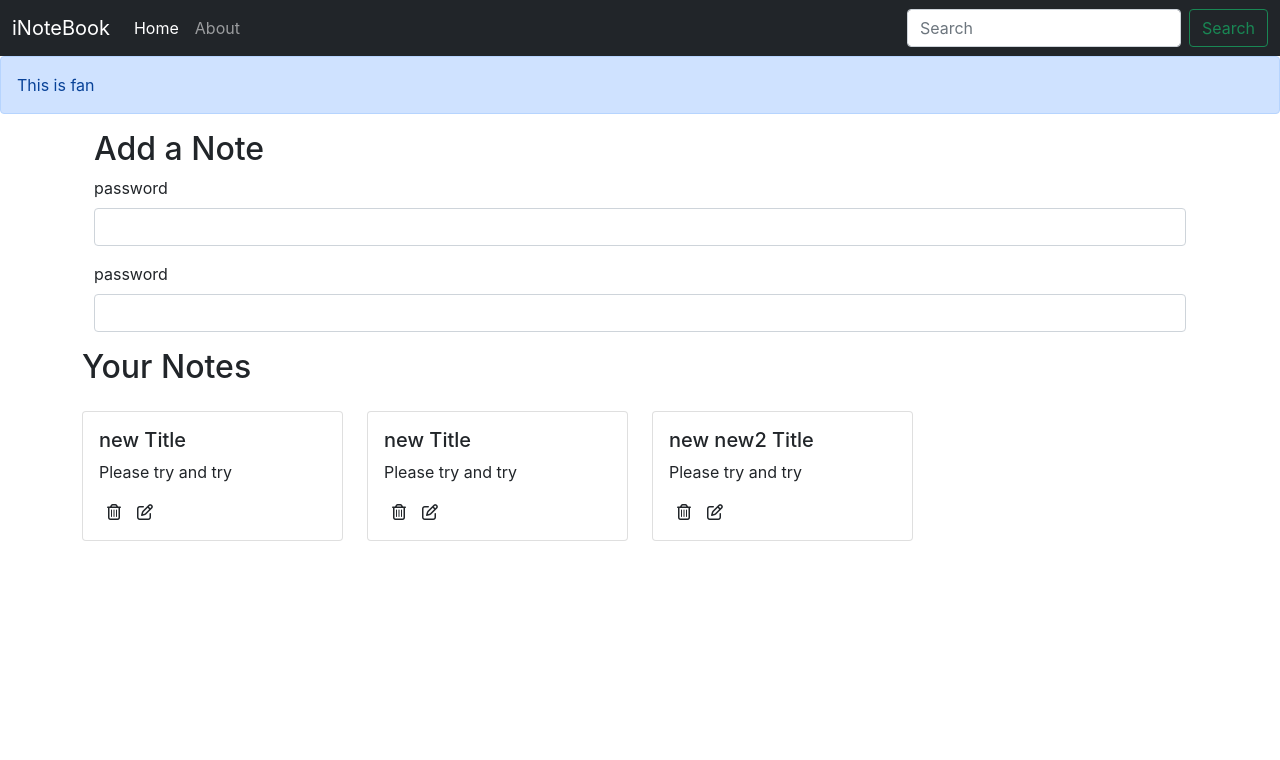
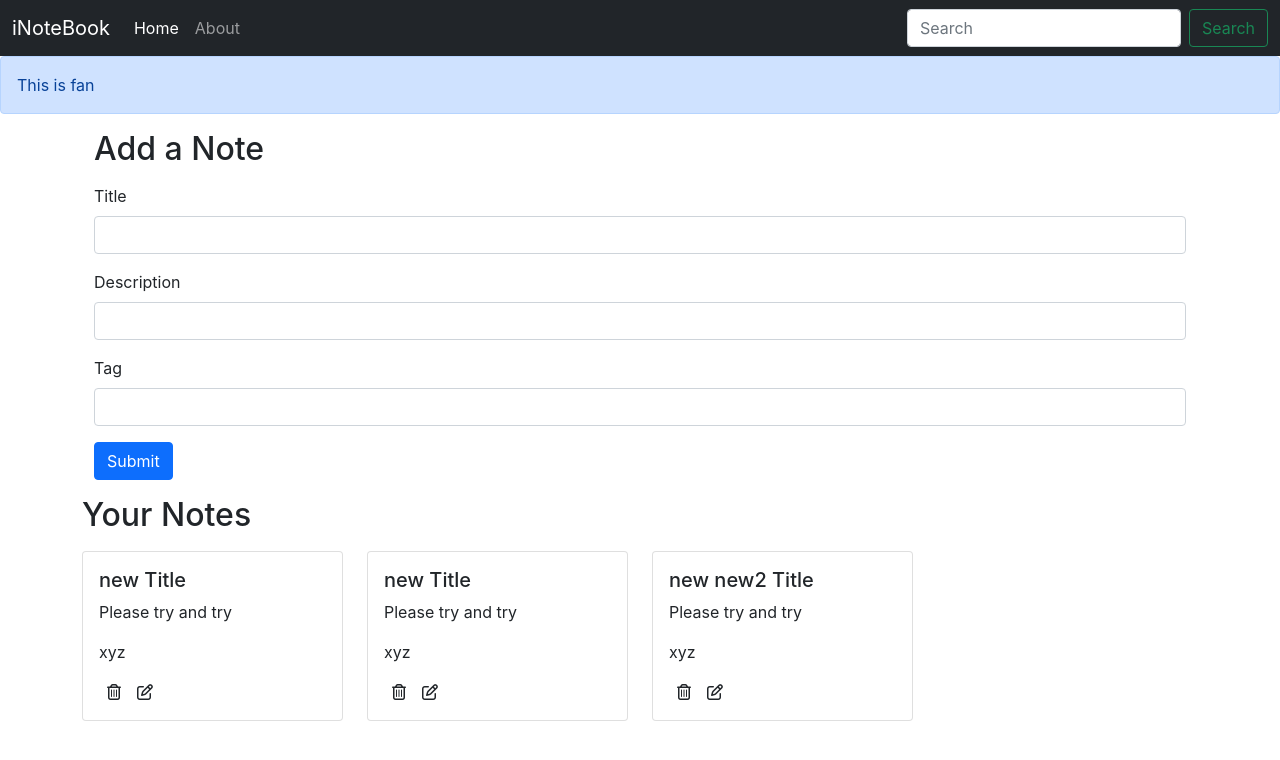
Before and after one commit to Shabbir414/CRUDprojectCH, a React (Create React App) app in the folder inotebook/: page / in a window 1280 px wide. Shown: the top 760 px of the page. Built offline with nearby package versions, Linux system fonts and the light colour scheme.

Commit message:
add note
adding addnote

```diff
--- /dev/null
+++ b/inotebook/src/components/AddNote.js
@@ -0,0 +1,82 @@
+import React from "react";
+import { useContext } from "react";
+import { useState } from "react";
+import noteContext from "../context/notes/noteContext";
+
+const AddNote = () => {
+  const context = useContext(noteContext);
+  const { addNote } = context;
+
+  const [note, setNote] = useState({ title: "", description: "", tag: "" });
+  const handleClick = (e) => {
+    e.preventDefault();
+    addNote(note.title, note.description, note.tag);
+  };
+  const onChange = (e) => {
+    setNote({ ...note, [e.target.name]: e.target.value });
+  };
+  return (
+    <div className="container my-3">
+      <h2>Add a Note</h2>
+      <form className="my-3">
+        <div className="mb-3">
+          <label htmlFor="title" className="form-label">
+            Title
+          </label>
+          <input
+            type="text"
+            className="form-control"
+            id="title"
+            name="title"
+            value={note.title}
+            onChange={onChange}
+            minLength={5}
+            required
+          ></input>
+        </div>
+
+        <div className="mb-3">
+          <label htmlFor="description" className="form-label">
+            Description
+          </label>
+          <input
+            type="text"
+            className="form-control"
+            id="description"
+            name="description"
+            value={note.description}
+            onChange={onChange}
+            minLength={5}
+            required
+          ></input>
+        </div>
+
+        <div className="mb-3">
+          <label htmlFor="tag" className="form-label">
+            Tag
+          </label>
+          <input
+            type="text"
+            className="form-control"
+            id="tag"
+            name="tag"
+            value={note.tag}
+            onChange={onChange}
+            minLength={5}
+            required
+          ></input>
+        </div>
+        <button
+          //   disabled={note.title.length < 5 || note.description.length < 5}
+          type="submit"
+          className="btn btn-primary"
+          onClick={handleClick}
+        >
+          Submit
+        </button>
+      </form>
+    </div>
+  );
+};
+
+export default AddNote;
--- a/inotebook/src/components/Alert.js
+++ b/inotebook/src/components/Alert.js
@@ -2,11 +2,11 @@
 
 const Alert = (props) => {
   return (
-    <div>
-      <div className="alert alert-primary" role={alert}>
+    <>
+      <div className="alert alert-primary" role={"alert"}>
         {props.message}
       </div>
-    </div>
+    </>
   );
 };
 
--- a/inotebook/src/components/Home.js
+++ b/inotebook/src/components/Home.js
@@ -1,36 +1,10 @@
-import React, { useContext } from "react";
+// import React, { useContext } from "react";
+
 import Notes from "./Notes";
 
 const Home = () => {
   return (
     <div>
-      <div className="container my-3">
-        <h2>Add a Note</h2>
-        <form>
-          <div className="mb-3">
-            <label htmlFor="exampleInputPassword" className="form-label">
-              password
-            </label>
-            <input
-              type="password"
-              className="form-control"
-              id="exampleInputPassword1"
-            ></input>
-          </div>
-        </form>
-        <form>
-          <div className="mb-3">
-            <label htmlFor="exampleInputPassword" className="form-label">
-              password
-            </label>
-            <input
-              type="password"
-              className="form-control"
-              id="exampleInputPassword1"
-            ></input>
-          </div>
-        </form>
-      </div>
       <Notes />
     </div>
   );
--- a/inotebook/src/components/Noteitem.js
+++ b/inotebook/src/components/Noteitem.js
@@ -4,10 +4,11 @@
   const { note } = props;
   return (
     <div className="col-md-3">
-      <div className="card my-3">
+      <div className="card my-2">
         <div className="card-body">
           <h5 className="card-title">{note.title}</h5>
           <p className="card-text">{note.description} </p>
+          <p className="card-text">{note.tag} </p>
           <i className="far fa-trash-alt mx-2"></i>
           <i className="far fa-edit mx-2"></i>
         </div>
--- a/inotebook/src/components/Notes.js
+++ b/inotebook/src/components/Notes.js
@@ -1,19 +1,22 @@
 import React from "react";
 import { useContext } from "react";
-
 import noteContext from "../context/notes/noteContext";
 import Noteitem from "./Noteitem";
+import AddNote from "./AddNote";
 
 const Notes = () => {
   const context = useContext(noteContext);
-  const { notes, setNotes } = context;
+  const { notes, addNote } = context;
   return (
+    <>
+      <AddNote />
       <div className="row my-3">
         <h2>Your Notes</h2>
         {notes.map((note) => {
           return <Noteitem key={note._id} note={note} />;
         })}
       </div>
+    </>
   );
 };
 
--- a/inotebook/src/context/notes/NoteState.js
+++ b/inotebook/src/context/notes/NoteState.js
@@ -34,8 +34,29 @@
   ];
 
   const [notes, setNotes] = useState(notesInitial);
+
+  //Add A Note
+  const addNote = (title, description, tag) => {
+    console.log("adding a new note");
+    //Todo Api Call
+    const note = {
+      _id: "62892bae407c756187b2295d",
+      user: "6283f83240d6b7baba2c58f4",
+      title: title,
+      description: description,
+      tag: tag,
+      date: "2022-05-21T18:13:02.822Z",
+      __v: 0,
+    };
+    setNotes(notes.concat(note));
+  };
+
+  //Delete a Note
+  const deleteNote = () => {};
+  //Edit a Note
+  const editNote = () => {};
   return (
-    <NoteContext.Provider value={{ notes, setNotes }}>
+    <NoteContext.Provider value={{ notes, addNote, deleteNote, editNote }}>
       {props.children}
     </NoteContext.Provider>
   );
```
Lines whose indentation alone changed are shown as unchanged.
